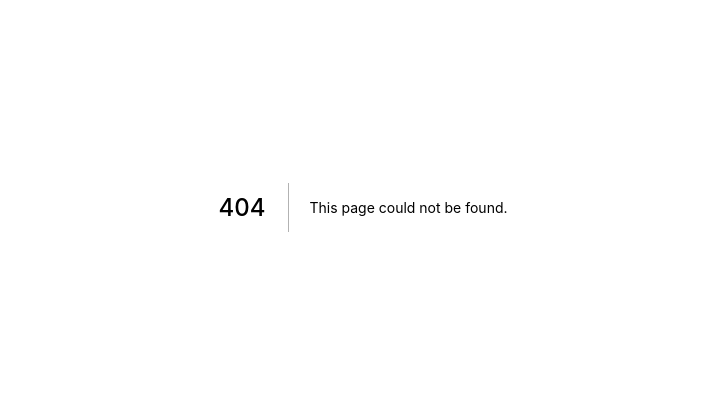
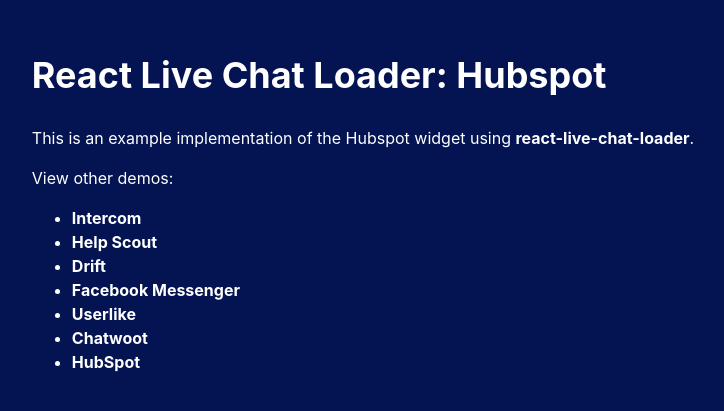
Before and after one commit to calibreapp/react-live-chat-loader, a Next.js app in the folder website/: page /hubspot in a window 1280 px wide. Before the commit this address had no page. Shown: the part 193-604 px from the top of the page, without its empty margins (277-1001 px from the left). Built offline with nearby package versions, Linux system fonts and the light colour scheme.

Commit message:
Add hubspot example and readme

```diff
--- a/website/components/exampleLinks.js
+++ b/website/components/exampleLinks.js
@@ -33,6 +33,11 @@ const ExampleLinks = () => (
         <a>Chatwoot</a>
       </Link>
     </li>
+    <li>
+      <Link href="/hubspot">
+        <a>HubSpot</a>
+      </Link>
+    </li>
   </ul>
 )
 
--- /dev/null
+++ b/website/pages/hubspot.tsx
@@ -0,0 +1,33 @@
+import React from 'react'
+import { LiveChatLoaderProvider, HubSpot } from 'react-live-chat-loader'
+import type { NextPage } from 'next'
+
+import Layout from '../layouts/main'
+import ExampleLinks from '../components/exampleLinks'
+
+const Page: NextPage = () => (
+  <LiveChatLoaderProvider
+    provider="hubSpot"
+    providerKey=""
+  >
+    <Layout title="React Live Chat Loader: Hubspot">
+      <div className="wrapper">
+        <div className="inner">
+          <h1>React Live Chat Loader: Hubspot</h1>
+          <p>
+            This is an example implementation of the Hubspot widget using{' '}
+            <a href="https://github.com/calibreapp/react-live-chat-loader">
+              react-live-chat-loader
+            </a>
+            .
+          </p>
+          <p>View other demos:</p>
+          <ExampleLinks />
+        </div>
+      </div>
+      <HubSpot backgroundColor='#017848'/>
+    </Layout>
+  </LiveChatLoaderProvider>
+)
+
+export default Page
```
Also changed, not shown: 1 other file (tests, documents, lock files or other folders).
